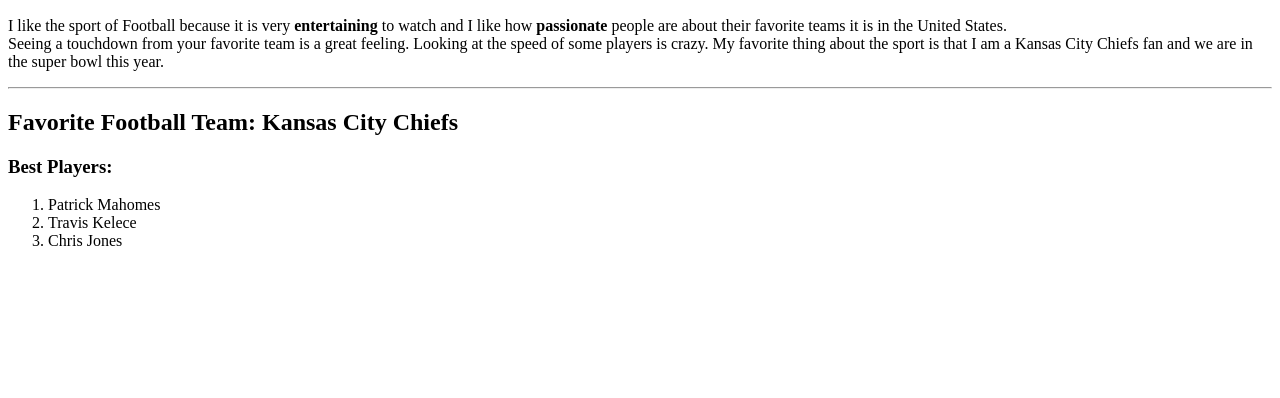
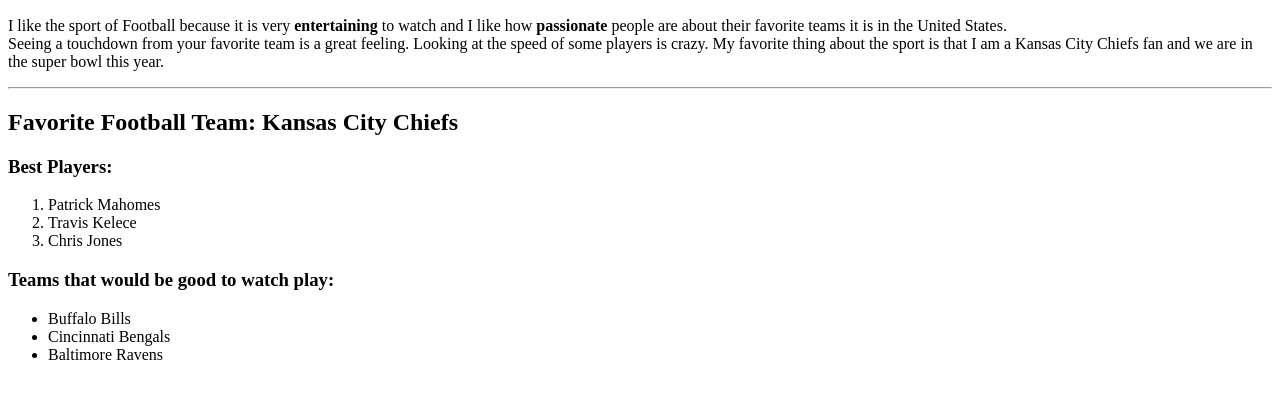
Before and after one commit to 44-563-Web-Apps-S23/44563-webapps-assignment-3-NicBB5, a plain HTML site: page index.html in a window 1280 px wide. Shown: the part 110-508 px from the top of the page. Drawn offline with Linux system fonts and the light colour scheme.

Commit message:
Added unordered list
Added unordered list of other football teams I would like to see play

```diff
--- a/index.html
+++ b/index.html
@@ -19,6 +19,12 @@
                 <li>Travis Kelece</li>
                 <li>Chris Jones</li>
             </ol>
+            <h3>Teams that would be good to watch play:</h3>
+            <ul>
+                <li>Buffalo Bills</li>
+                <li>Cincinnati Bengals</li>
+                <li>Baltimore Ravens</li>
+            </ul>
         </p>
     </body>
 </html>
```
